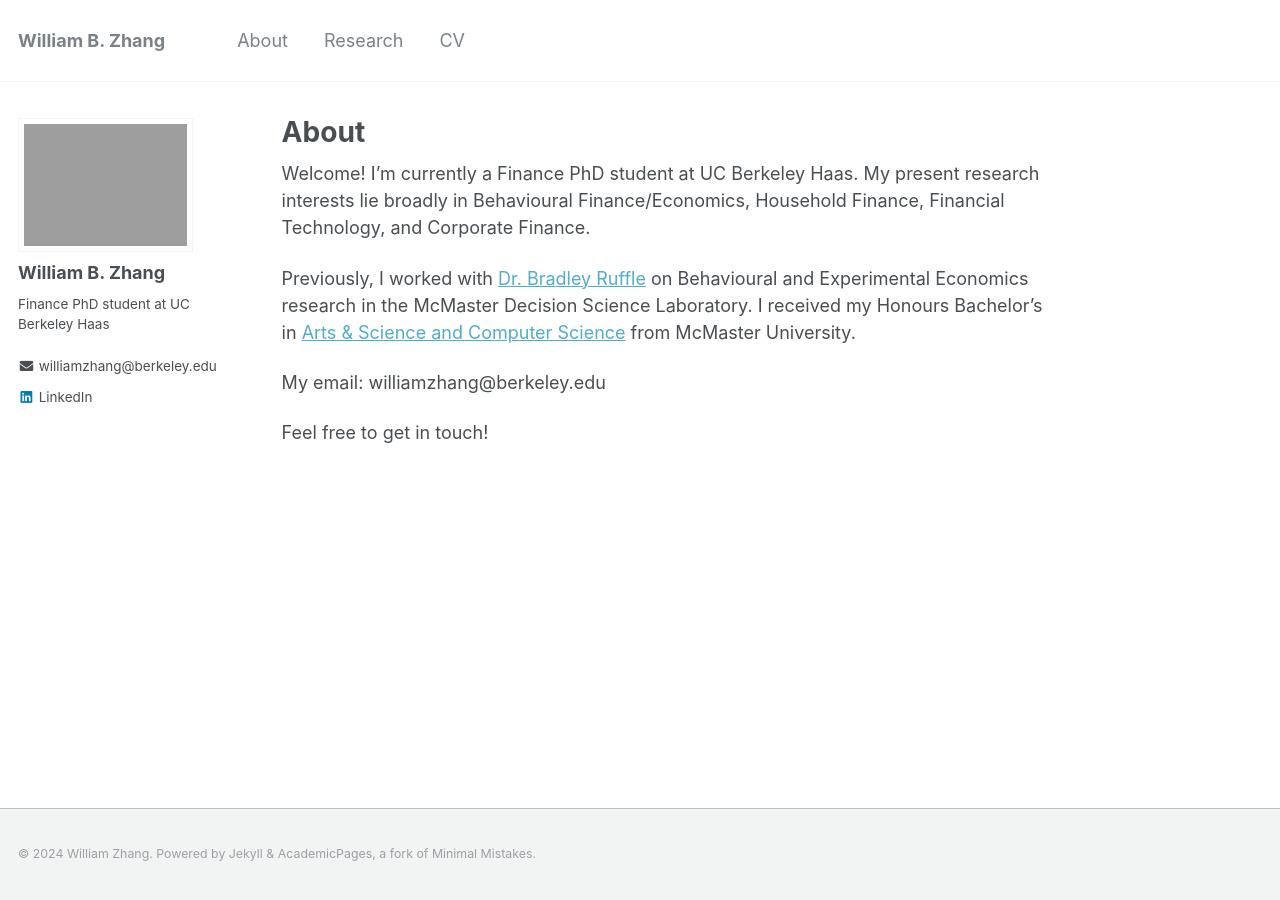
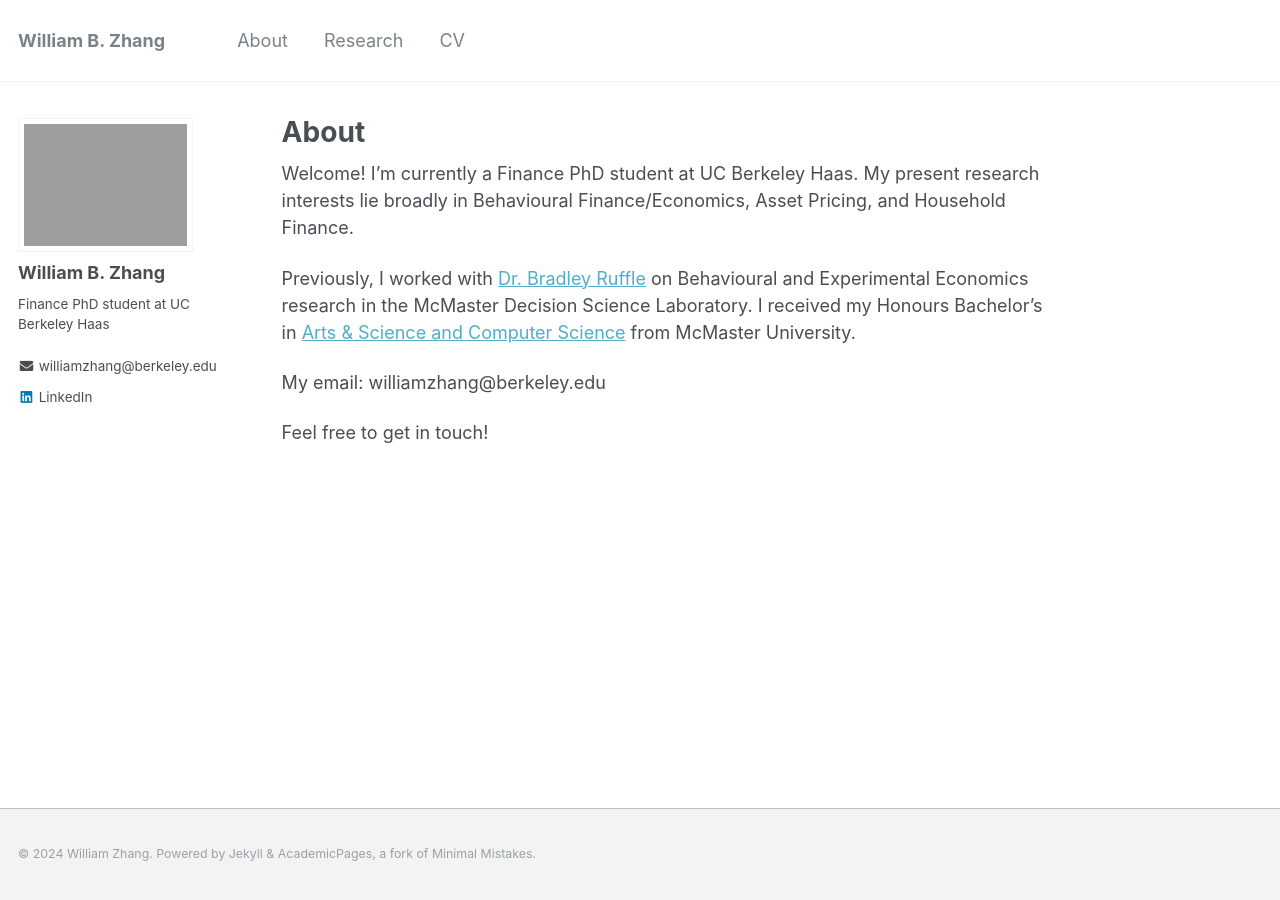
Before and after one commit to williambowenzhang/williambowenzhang.github.io, a Jekyll site: the page built from _pages/about.md, in a window 1280 px wide. Built offline with Jekyll 4.4.1, drawn with Linux system fonts in a browser that asks for light colours.

Commit message:
Update about.md

```diff
--- a/_pages/about.md
+++ b/_pages/about.md
@@ -8,7 +8,7 @@ redirect_from:
   - /about.html
 ---
 
-Welcome! I'm currently a Finance PhD student at UC Berkeley Haas. My present research interests lie broadly in Behavioural Finance/Economics, Household Finance, Financial Technology, and Corporate Finance.
+Welcome! I'm currently a Finance PhD student at UC Berkeley Haas. My present research interests lie broadly in Behavioural Finance/Economics, Asset Pricing, and Household Finance.
 
 Previously, I worked with [Dr. Bradley Ruffle](https://sites.google.com/site/bradleyruffle/) on Behavioural and Experimental Economics research in the McMaster Decision Science Laboratory. I received my Honours Bachelor's in [Arts & Science and Computer Science](https://artsci.mcmaster.ca) from McMaster University.
 
```
